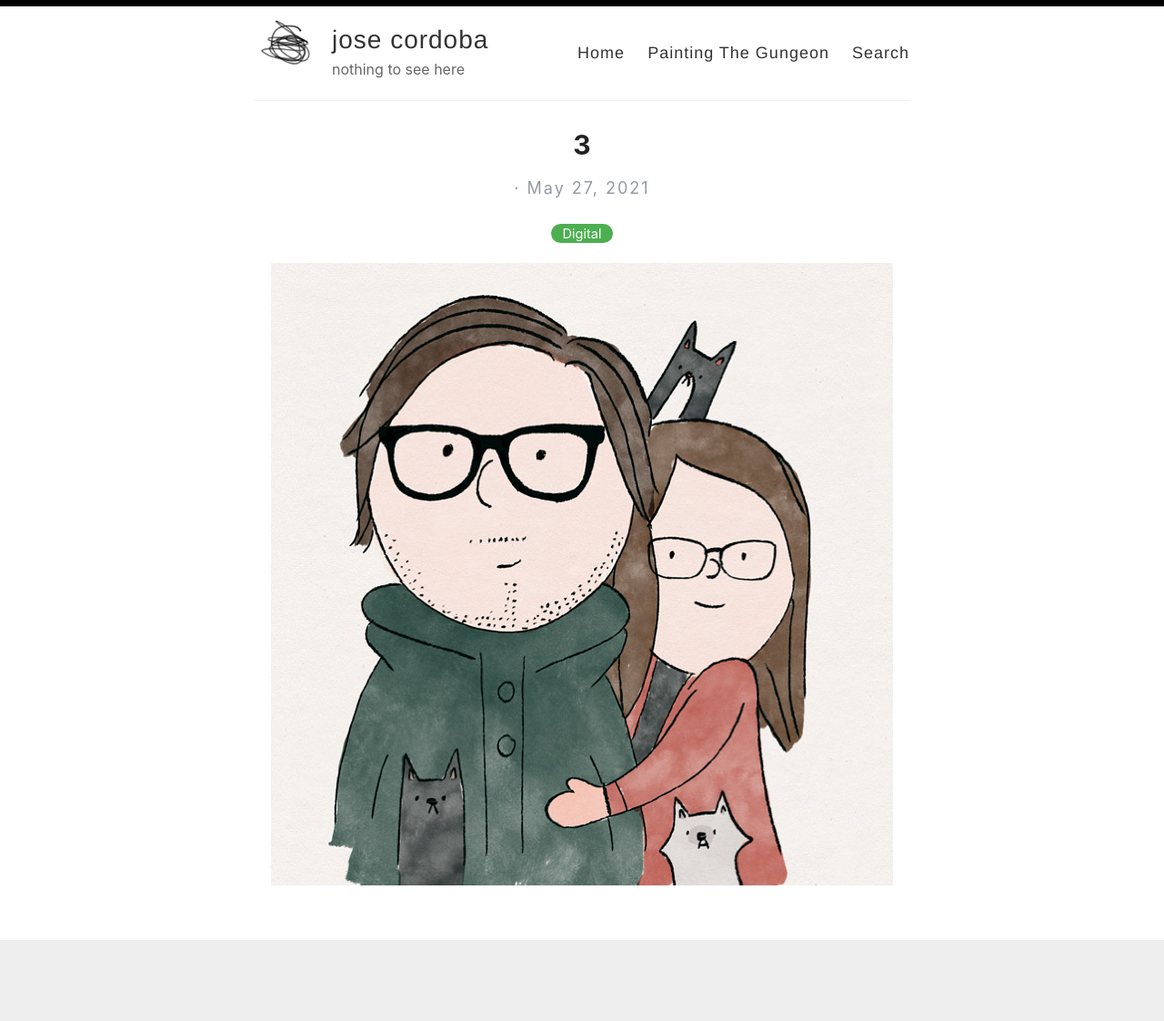
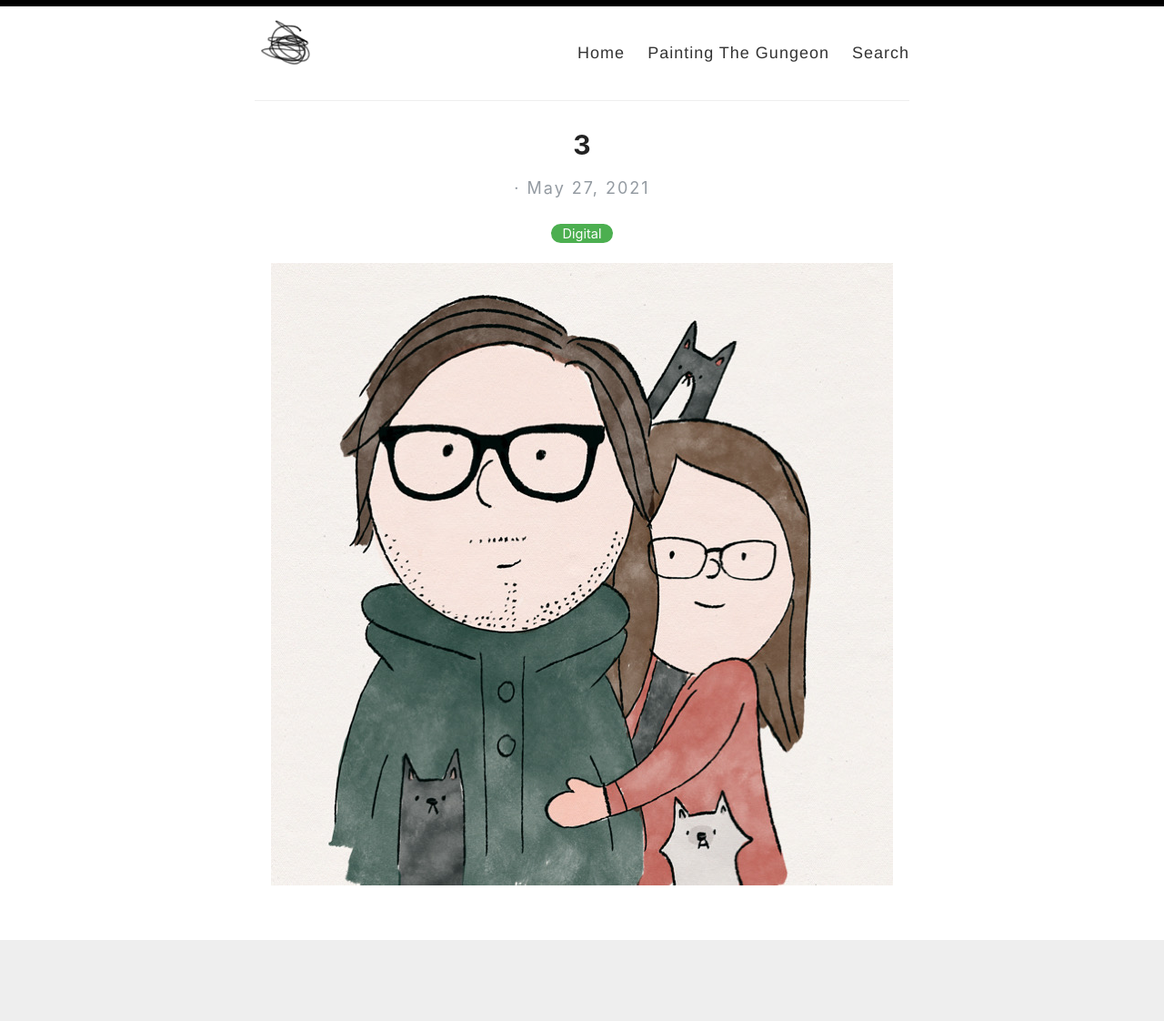
Before and after one commit to jacordobaruiz/hello, a Jekyll site: the page built from _posts/2021-05-27-three.md, in a window 1280 px wide. Shown: the whole page at 91% size. Built offline with Jekyll 4.4.1, drawn with Linux system fonts in a browser that asks for light colours.

Commit message:
remove name

```diff
--- a/_config.yml
+++ b/_config.yml
@@ -3,13 +3,13 @@
 #
 
 # Name of your site (displayed in the header)
-name: jose cordoba
+name:
 
 # Name of the author
 author:
 
 # Short bio or description (displayed in the header)
-description: nothing to see here
+description:
 
 # URL of your avatar or profile pic (you could use your GitHub profile pic)
 avatar: /images/logo.gif
```
